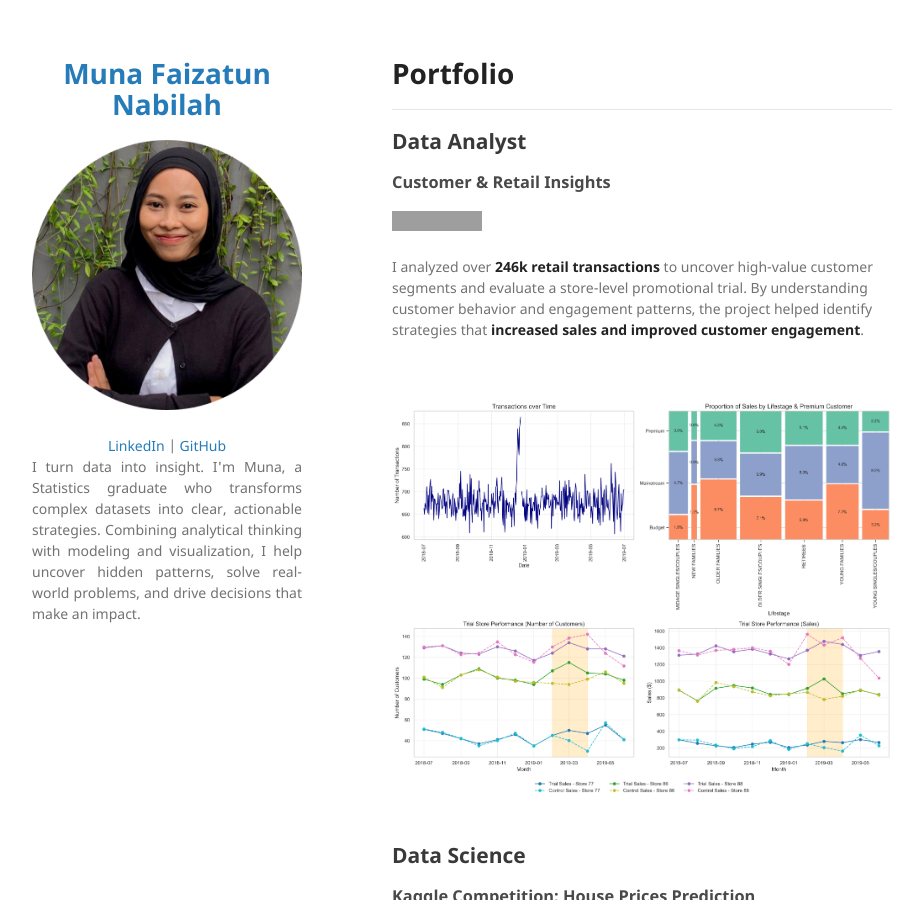
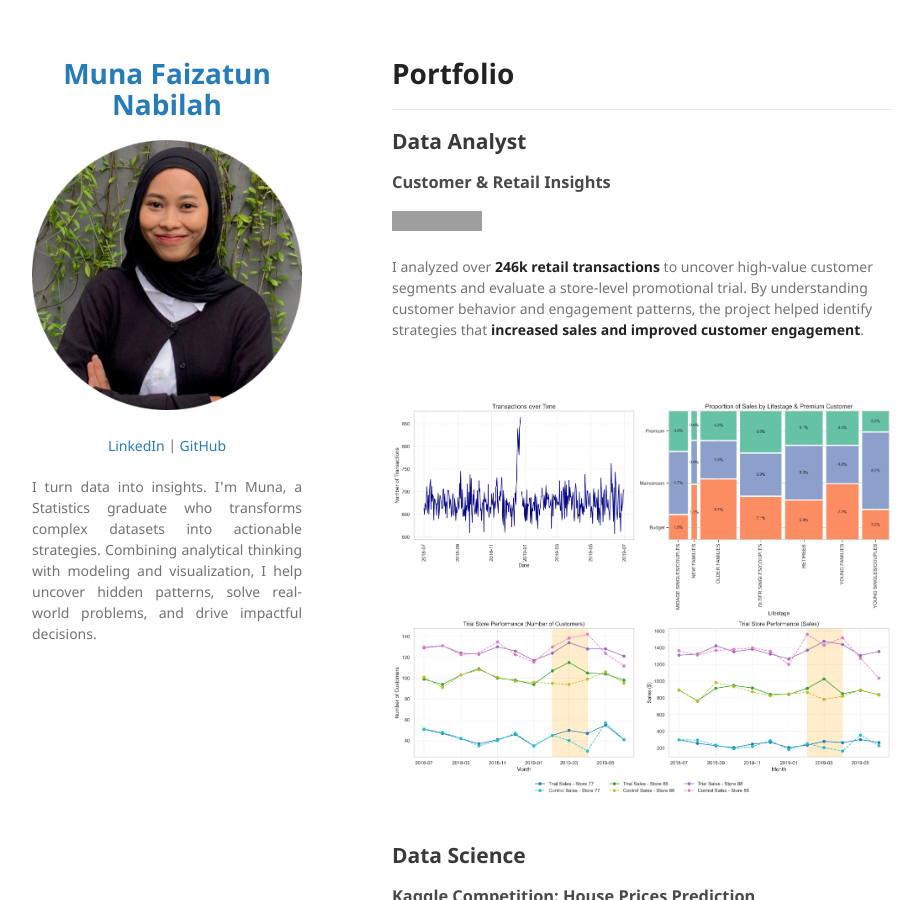
Before and after one commit to munafaizatun/munafaizatun.github.io, a Jekyll site: the page built from index.md, in a window 1280 px wide and 900 px high. Shown: the whole window, without its empty margins (178-1099 px from the left). Built offline with Jekyll 4.4.1, drawn with Linux system fonts in a browser that asks for light colours; our own code applies the rules of GitHub Pages for plain Markdown files; grey boxes are pictures that could not be loaded.

Commit message:
Create _config.yml

```diff
--- a/_config.yml
+++ b/_config.yml
@@ -3,14 +3,14 @@
 logo: "/images/logo.png?raw=true"
 
 description: |
-  <div align="center">
+  <p align="center">
     <a href="https://www.linkedin.com/in/munafaizatunabilah/">LinkedIn</a> |
     <a href="https://github.com/munafaizatun">GitHub</a>
-  </div>
+  </p>
 
-  <div align="justify">
-    I turn data into insight. I'm Muna, a Statistics graduate who transforms complex datasets into clear, actionable strategies. Combining analytical thinking with modeling and visualization, I help uncover hidden patterns, solve real-world problems, and drive decisions that make an impact.
-  </div>
+  <p align="justify">
+    I turn data into insights. I'm Muna, a Statistics graduate who transforms complex datasets into actionable strategies. Combining analytical thinking with modeling and visualization, I help uncover hidden patterns, solve real-world problems, and drive impactful decisions.
+  </p>
 
 theme: jekyll-theme-minimal
 google_analytics: G-0FMPR2V8ZS  # GA4 Measurement ID
```
